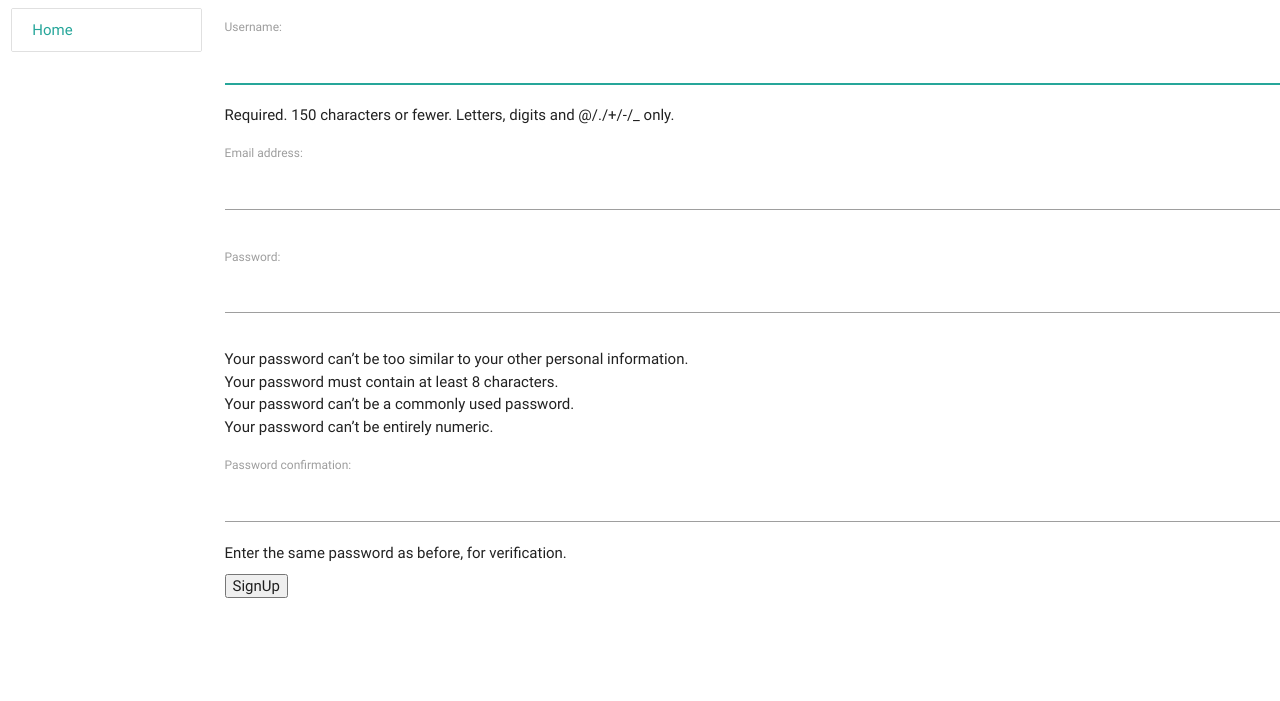
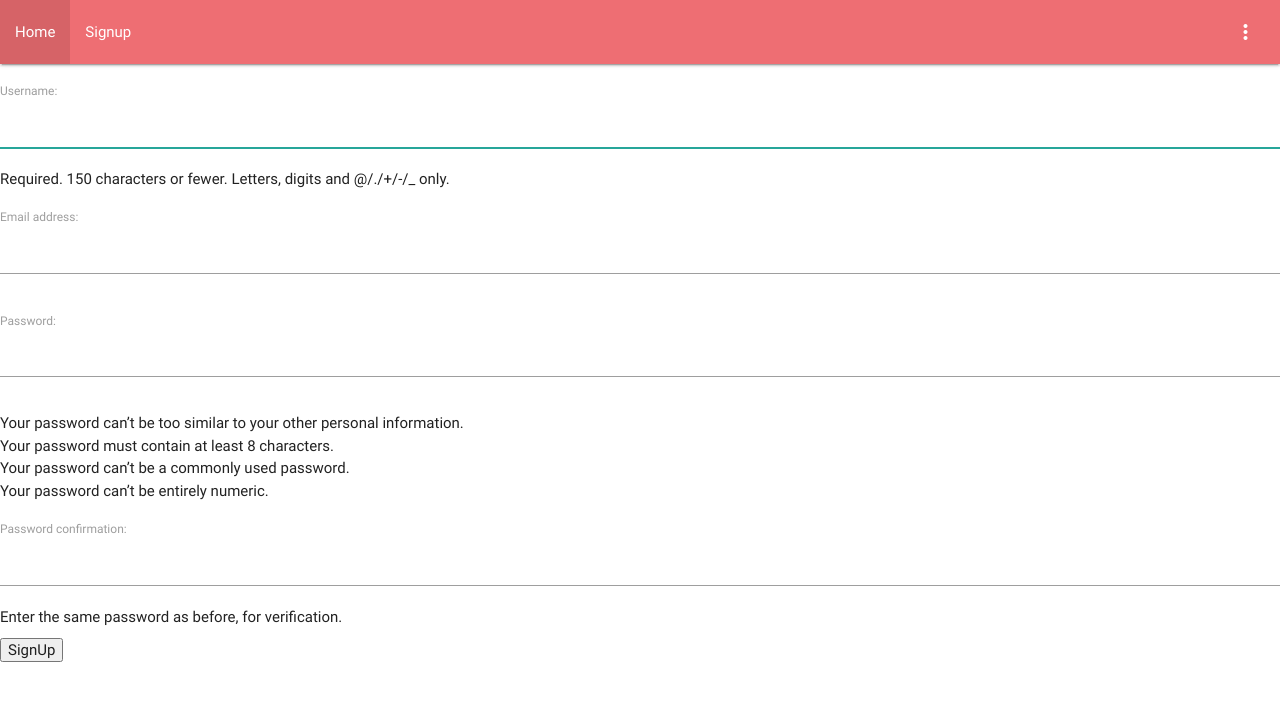
Before and after one commit to arjunsinghy96/channels-chat, a Django app: page /signup/ in a window 1280 px wide. Shown: the top 701 px of the page. Run offline with Django 3.2, Linux system fonts and the light colour scheme; some libraries are stand-ins or nearby versions.

Commit message:
Add fixed header template

```diff
--- a/my_messages/static/js/script.js
+++ b/my_messages/static/js/script.js
@@ -1,5 +1,6 @@
 $('document').ready(function(){
     $('.modal').modal();
+    $('.dropdown-button').dropdown();
     var chatbox = document.getElementById('chat-container');
     chatbox.scrollTop = chatbox.scrollHeight;
 });
--- a/my_messages/templates/generic/base.html
+++ b/my_messages/templates/generic/base.html
@@ -14,26 +14,17 @@
 </head>
 
 <body>
-    <div class="row" style="margin-bottom:0">
+    <ul id='dropdown1' class='dropdown-content'>
+        {% if user.is_authenticated %}
+        <li><a href="{% url 'logout' %}">Logout</a></li>
+        {% endif %}
 
-        <div class="col s2">
-        {% block sidebar %}
-        <div class='collection'>
-            <a class='collection-item' href="{% url 'home' %}">Home</a>
-            {% if user.is_authenticated %}
-            <a class='collection-item' href="{% url 'leagues' %}">Leagues</a>
-            <a class='collection-item' href="{% url 'invites' %}">Invites</a>
-            <a class='collection-item' href="{% url 'logout' %}">Logout</a>
-            {% endif %}
-        </div>
-        {% endblock %}
-        </div>
+        {% block dropdown1%} {% endblock %}
+    </ul>
 
-        <div class="col s10" style="padding-right:0">
-            {% block content %}
-            {% endblock %}
-        </div>
-    </div>
+    {% include 'generic/header.html' %}
+
+    {% block content %} {% endblock %}
 
 
     <!-- Load all javascript at the end -->
--- /dev/null
+++ b/my_messages/templates/generic/header.html
@@ -0,0 +1,19 @@
+<header>
+    <div class='navbar-fixed'>
+        <nav>
+            <div class='nav-wrapper'>
+                <ul class='left hide-on-med-and-down'>
+                    <li><a href="{% url 'home' %}">Home</a></li>
+                    {% if user.is_authenticated %}
+                    <li><a href="{% url 'leagues' %}">Leagues</a></li>
+                    <li><a href="{% url 'invites' %}">Invites</a></li>
+                    <li><a href="{% url 'logout' %}">Logout</a></li>
+                    {% else %}
+                    <li><a href="{% url 'signup' %}">Signup</a></li>
+                    {% endif %}
+                </ul>
+                    <a href='#' data-activated='dropdown1' class='right dropdown-button brand-logo'><i class='material-icons'>more_vert</i></a>
+            </div>
+        </nav>
+    </div>
+</header>
```
